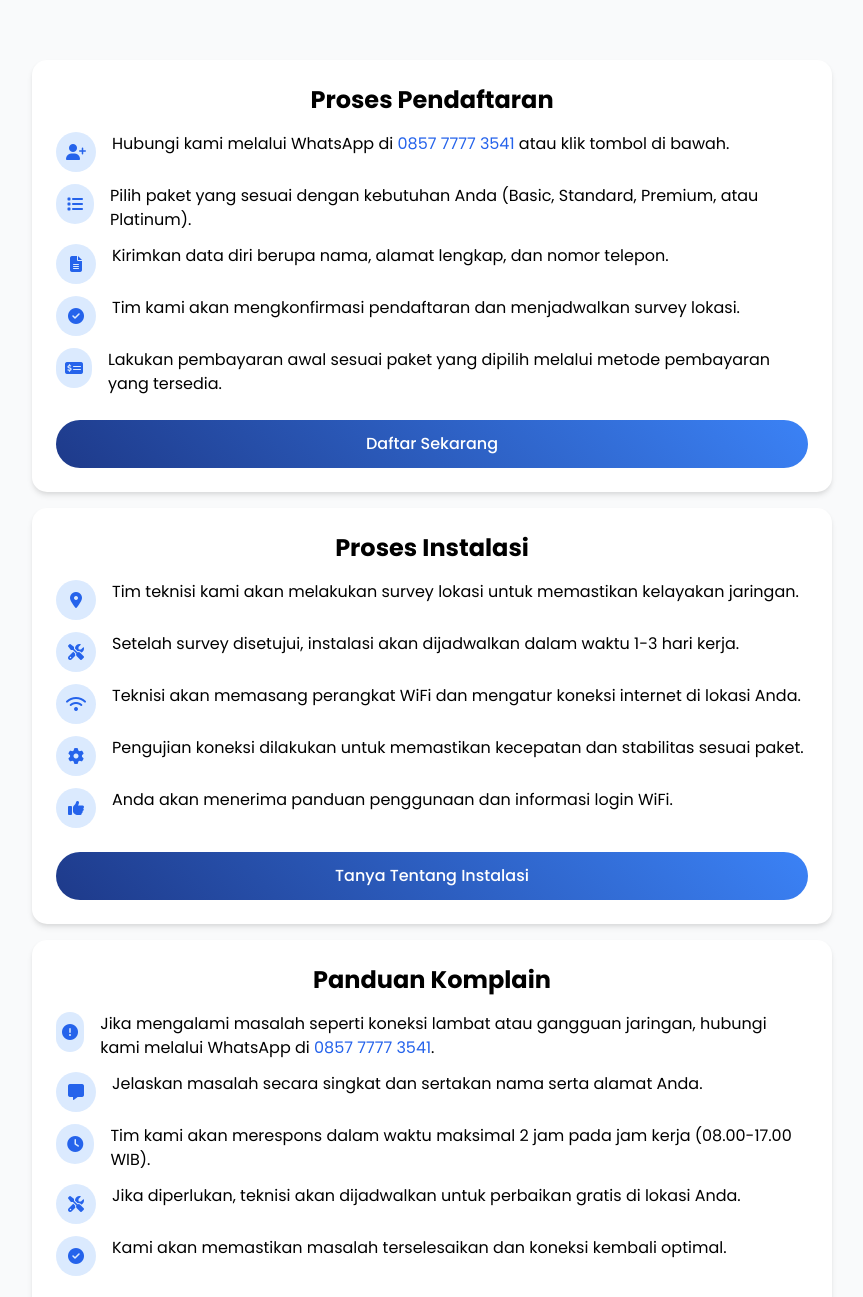
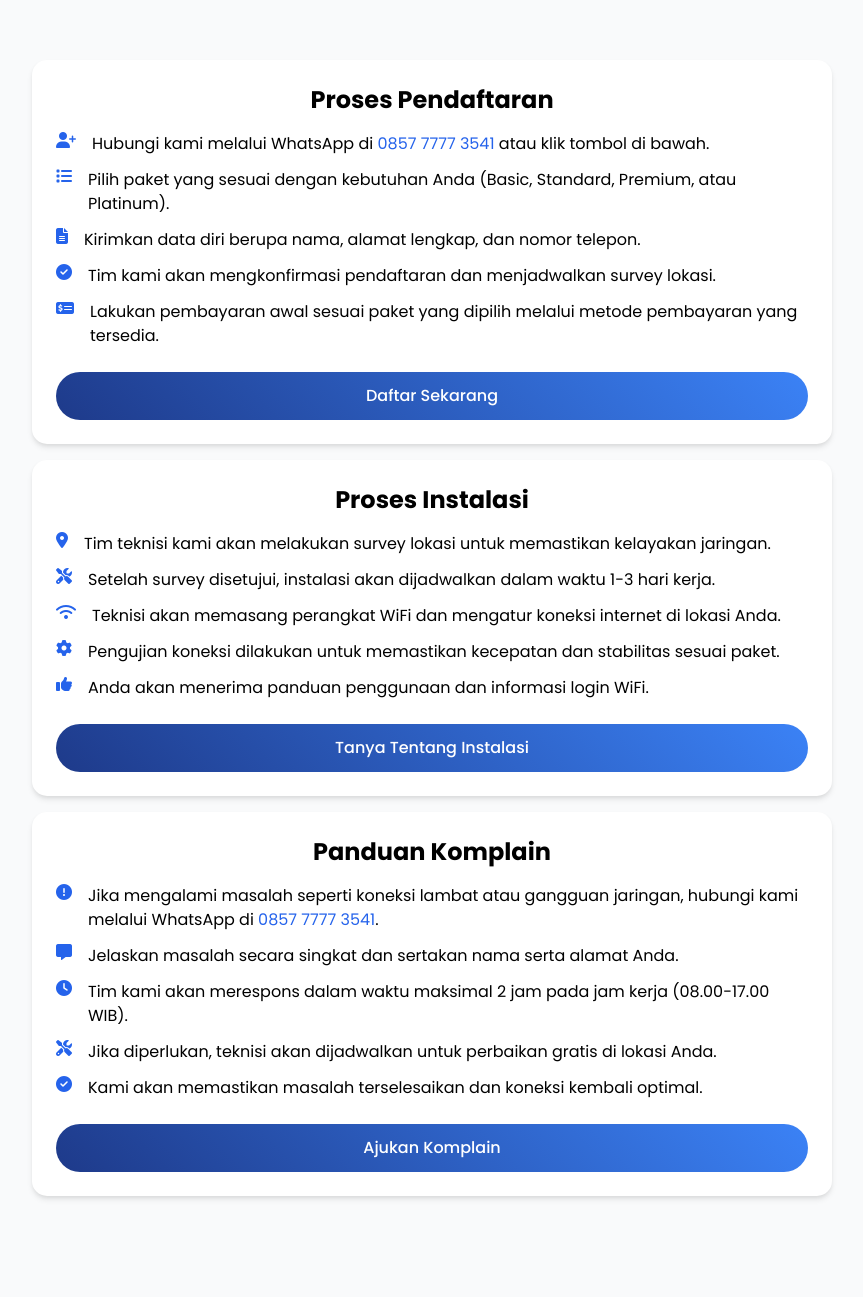
Before and after one commit to pusatwifisolo/panduan, a plain HTML site: page index.html in a window 1280 px wide. Shown: the part 820-2117 px from the top of the page, without its empty margins (208-1071 px from the left). Drawn offline with nearby package versions, Linux system fonts and the light colour scheme.

Commit message:
index.html

```diff
--- a/index.html
+++ b/index.html
@@ -111,9 +111,6 @@
                 font-size: 0.8rem;
                 margin-top: 1.5rem;
             }
-            .guide-card i {
-                font-size: 1.5rem;
-            }
         }
 
         @media (max-width: 480px) {
@@ -133,9 +130,6 @@
                 padding: 6px 12px;
                 font-size: 0.7rem;
                 margin-top: 1rem;
-            }
-            .guide-card i {
-                font-size: 1.3rem;
             }
         }
 
@@ -215,33 +209,23 @@
                     <h2 class="text-lg md:text-2xl font-bold text-center mb-4">Proses Pendaftaran</h2>
                     <ul class="space-y-3 text-sm md:text-base">
                         <li class="flex items-start">
-                            <div class="w-10 h-10 bg-blue-100 rounded-full flex items-center justify-center mr-4">
-                                <i class="fas fa-user-plus text-blue-600"></i>
-                            </div>
+                            <i class="fas fa-user-plus text-blue-600 mr-4"></i>
                             <span>Hubungi kami melalui WhatsApp di <a href="javascript:void(0)" class="text-blue-600 hover:text-blue-800 no-highlight" onclick="redirectToContactWhatsApp('register')">0857 7777 3541</a> atau klik tombol di bawah.</span>
                         </li>
                         <li class="flex items-start">
-                            <div class="w-10 h-10 bg-blue-100 rounded-full flex items-center justify-center mr-4">
-                                <i class="fas fa-list text-blue-600"></i>
-                            </div>
+                            <i class="fas fa-list text-blue-600 mr-4"></i>
                             <span>Pilih paket yang sesuai dengan kebutuhan Anda (Basic, Standard, Premium, atau Platinum).</span>
                         </li>
                         <li class="flex items-start">
-                            <div class="w-10 h-10 bg-blue-100 rounded-full flex items-center justify-center mr-4">
-                                <i class="fas fa-file-alt text-blue-600"></i>
-                            </div>
+                            <i class="fas fa-file-alt text-blue-600 mr-4"></i>
                             <span>Kirimkan data diri berupa nama, alamat lengkap, dan nomor telepon.</span>
                         </li>
                         <li class="flex items-start">
-                            <div class="w-10 h-10 bg-blue-100 rounded-full flex items-center justify-center mr-4">
-                                <i class="fas fa-check-circle text-blue-600"></i>
-                            </div>
+                            <i class="fas fa-check-circle text-blue-600 mr-4"></i>
                             <span>Tim kami akan mengkonfirmasi pendaftaran dan menjadwalkan survey lokasi.</span>
                         </li>
                         <li class="flex items-start">
-                            <div class="w-10 h-10 bg-blue-100 rounded-full flex items-center justify-center mr-4">
-                                <i class="fas fa-money-check-alt text-blue-600"></i>
-                            </div>
+                            <i class="fas fa-money-check-alt text-blue-600 mr-4"></i>
                             <span>Lakukan pembayaran awal sesuai paket yang dipilih melalui metode pembayaran yang tersedia.</span>
                         </li>
                     </ul>
@@ -252,33 +236,23 @@
                     <h2 class="text-lg md:text-2xl font-bold text-center mb-4">Proses Instalasi</h2>
                     <ul class="space-y-3 text-sm md:text-base">
                         <li class="flex items-start">
-                            <div class="w-10 h-10 bg-blue-100 rounded-full flex items-center justify-center mr-4">
-                                <i class="fas fa-map-marker-alt text-blue-600"></i>
-                            </div>
+                            <i class="fas fa-map-marker-alt text-blue-600 mr-4"></i>
                             <span>Tim teknisi kami akan melakukan survey lokasi untuk memastikan kelayakan jaringan.</span>
                         </li>
                         <li class="flex items-start">
-                            <div class="w-10 h-10 bg-blue-100 rounded-full flex items-center justify-center mr-4">
-                                <i class="fas fa-tools text-blue-600"></i>
-                            </div>
+                            <i class="fas fa-tools text-blue-600 mr-4"></i>
                             <span>Setelah survey disetujui, instalasi akan dijadwalkan dalam waktu 1-3 hari kerja.</span>
                         </li>
                         <li class="flex items-start">
-                            <div class="w-10 h-10 bg-blue-100 rounded-full flex items-center justify-center mr-4">
-                                <i class="fas fa-wifi text-blue-600"></i>
-                            </div>
+                            <i class="fas fa-wifi text-blue-600 mr-4"></i>
                             <span>Teknisi akan memasang perangkat WiFi dan mengatur koneksi internet di lokasi Anda.</span>
                         </li>
                         <li class="flex items-start">
-                            <div class="w-10 h-10 bg-blue-100 rounded-full flex items-center justify-center mr-4">
-                                <i class="fas fa-cog text-blue-600"></i>
-                            </div>
+                            <i class="fas fa-cog text-blue-600 mr-4"></i>
                             <span>Pengujian koneksi dilakukan untuk memastikan kecepatan dan stabilitas sesuai paket.</span>
                         </li>
                         <li class="flex items-start">
-                            <div class="w-10 h-10 bg-blue-100 rounded-full flex items-center justify-center mr-4">
-                                <i class="fas fa-thumbs-up text-blue-600"></i>
-                            </div>
+                            <i class="fas fa-thumbs-up text-blue-600 mr-4"></i>
                             <span>Anda akan menerima panduan penggunaan dan informasi login WiFi.</span>
                         </li>
                     </ul>
@@ -289,33 +263,23 @@
                     <h2 class="text-lg md:text-2xl font-bold text-center mb-4">Panduan Komplain</h2>
                     <ul class="space-y-3 text-sm md:text-base">
                         <li class="flex items-start">
-                            <div class="w-10 h-10 bg-blue-100 rounded-full flex items-center justify-center mr-4">
-                                <i class="fas fa-exclamation-circle text-blue-600"></i>
-                            </div>
+                            <i class="fas fa-exclamation-circle text-blue-600 mr-4"></i>
                             <span>Jika mengalami masalah seperti koneksi lambat atau gangguan jaringan, hubungi kami melalui WhatsApp di <a href="javascript:void(0)" class="text-blue-600 hover:text-blue-800 no-highlight" onclick="redirectToContactWhatsApp('complain')">0857 7777 3541</a>.</span>
                         </li>
                         <li class="flex items-start">
-                            <div class="w-10 h-10 bg-blue-100 rounded-full flex items-center justify-center mr-4">
-                                <i class="fas fa-comment-alt text-blue-600"></i>
-                            </div>
+                            <i class="fas fa-comment-alt text-blue-600 mr-4"></i>
                             <span>Jelaskan masalah secara singkat dan sertakan nama serta alamat Anda.</span>
                         </li>
                         <li class="flex items-start">
-                            <div class="w-10 h-10 bg-blue-100 rounded-full flex items-center justify-center mr-4">
-                                <i class="fas fa-clock text-blue-600"></i>
-                            </div>
+                            <i class="fas fa-clock text-blue-600 mr-4"></i>
                             <span>Tim kami akan merespons dalam waktu maksimal 2 jam pada jam kerja (08.00-17.00 WIB).</span>
                         </li>
                         <li class="flex items-start">
-                            <div class="w-10 h-10 bg-blue-100 rounded-full flex items-center justify-center mr-4">
-                                <i class="fas fa-tools text-blue-600"></i>
-                            </div>
+                            <i class="fas fa-tools text-blue-600 mr-4"></i>
                             <span>Jika diperlukan, teknisi akan dijadwalkan untuk perbaikan gratis di lokasi Anda.</span>
                         </li>
                         <li class="flex items-start">
-                            <div class="w-10 h-10 bg-blue-100 rounded-full flex items-center justify-center mr-4">
-                                <i class="fas fa-check-circle text-blue-600"></i>
-                            </div>
+                            <i class="fas fa-check-circle text-blue-600 mr-4"></i>
                             <span>Kami akan memastikan masalah terselesaikan dan koneksi kembali optimal.</span>
                         </li>
                     </ul>
@@ -328,24 +292,13 @@
     <!-- Footer -->
     <footer class="bg-gray-800 text-white py-12">
         <div class="container mx-auto max-w-1200px px-4">
-            <div class="grid grid-cols-1 md:grid-cols-4 gap-8">
+            <div class="grid grid-cols-1 md:grid-cols-3 gap-8">
                 <div>
                     <div class="flex items-center mb-6">
                         <img src="https://github.com/pusatwifisolo/wifi/blob/main/logopwslow.png?raw=true" alt="Logo" class="w-10 h-10 mr-3">
                         <span class="text-2xl font-bold">Pusat WiFi <span class="text-blue-400">Solo</span></span>
                     </div>
                     <p class="text-gray-400">Internet Lancar dan Stabil untuk rumah dan bisnis.</p>
-                </div>
-
-                <div>
-                    <h3 class="text-lg font-bold mb-6">Tautan Cepat</h3>
-                    <ul class="space-y-3">
-                        <li><a href="https://pusatwifisolo.github.io/wifi/#home" class="text-gray-400 hover:text-white no-highlight">Beranda</a></li>
-                        <li><a href="https://pusatwifisolo.github.io/wifi/#about" class="text-gray-400 hover:text-white no-highlight">Tentang</a></li>
-                        <li><a href="https://pusatwifisolo.github.io/wifi/#services" class="text-gray-400 hover:text-white no-highlight">Layanan</a></li>
-                        <li><a href="https://pusatwifisolo.github.io/wifi/#pricing" class="text-gray-400 hover:text-white no-highlight">Harga</a></li>
-                        <li><a href="https://pusatwifisolo.github.io/wifi/#contact" class="text-gray-400 hover:text-white no-highlight">Kontak</a></li>
-                    </ul>
                 </div>
 
                 <div>
```
